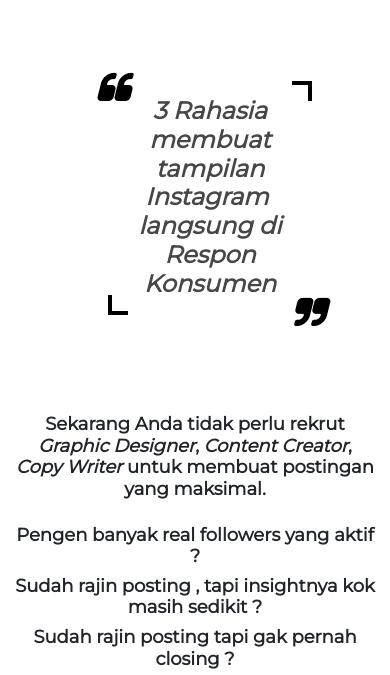
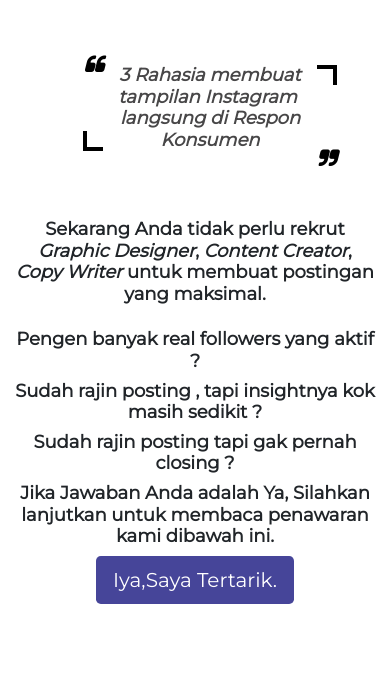
Before and after one commit to kydisign/muvi-landingpage, a plain HTML site: page index.html in a window 390 px wide. Shown: the part 137-812 px from the top of the page. Drawn offline with nearby package versions, Linux system fonts and the light colour scheme.

Commit message:
edit bagian header quote, mobile verison

```diff
--- a/mobile.css
+++ b/mobile.css
@@ -1,4 +1,4 @@
-@media only screen and (max-width: 600px) {
+@media only screen and (max-width: 990px) {
   h1 {
     font-size: 24px;
   }
@@ -9,10 +9,6 @@
 
   h3 {
     font-size: 18px;
-  }
-
-  .component {
-    width: 350px;
   }
 
   #halaman_2 .portfolio img {
@@ -118,5 +114,27 @@
     width: 300px;
   }
 
+  .component {
+    width: 350px;
+  }
+  .component blockquote.quote {
+    position: relative;
+    text-align: center;
+    padding: 0rem 10px;
+    width: 100%; /* create space for the quotes */
+    color: #484748;
+    margin: 0rem auto 0rem;
+  }
+  .component blockquote.quote:before,
+  .component blockquote.quote:after {
+    font-family: FontAwesome;
+    position: absolute;
+    color: #000000;
+    font-size: 20px;
+  }
+  .callout {
+    font-size: 18px;
+  }
+
   /*  */
 }
```
Also changed, not shown: 1 other file.
